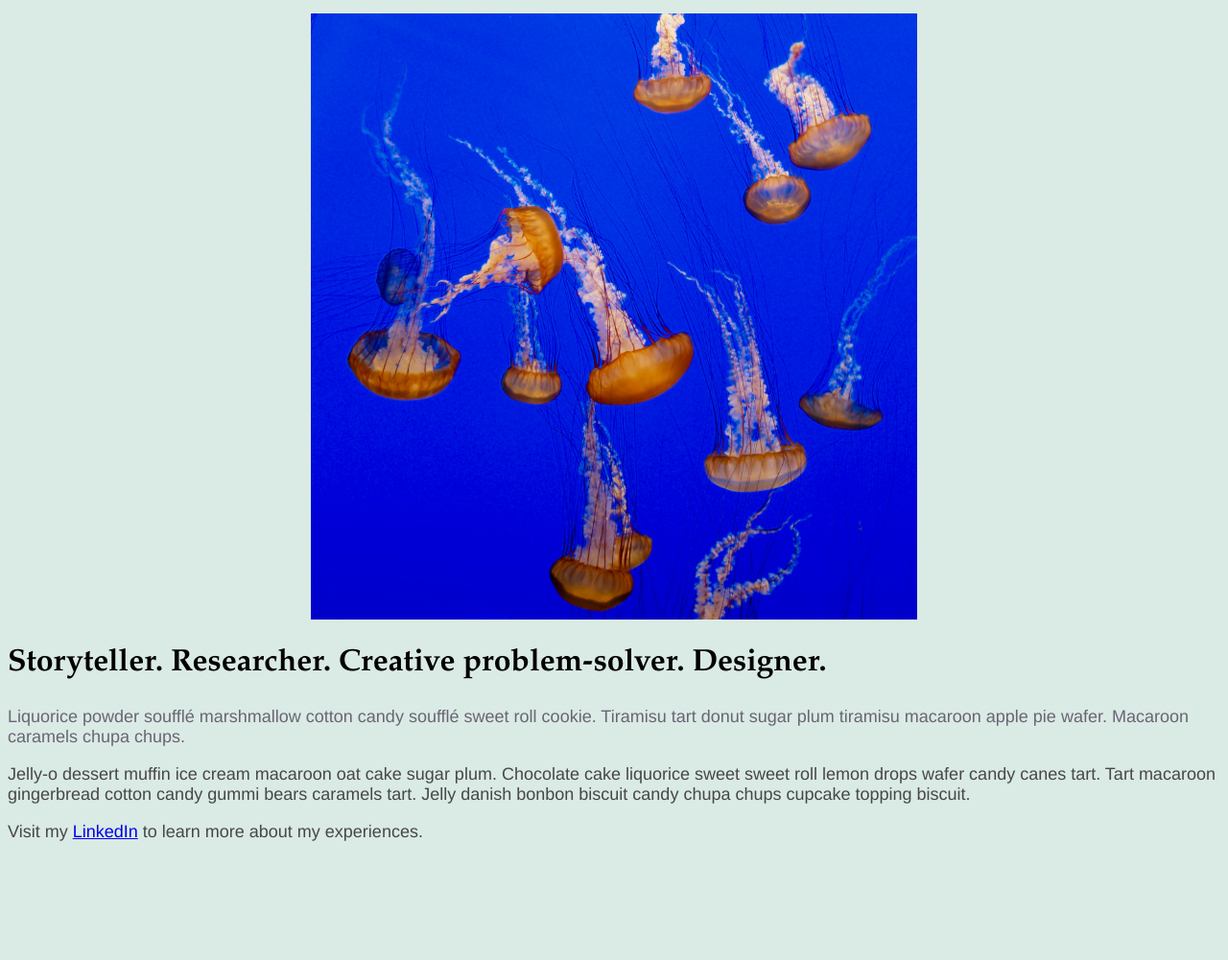
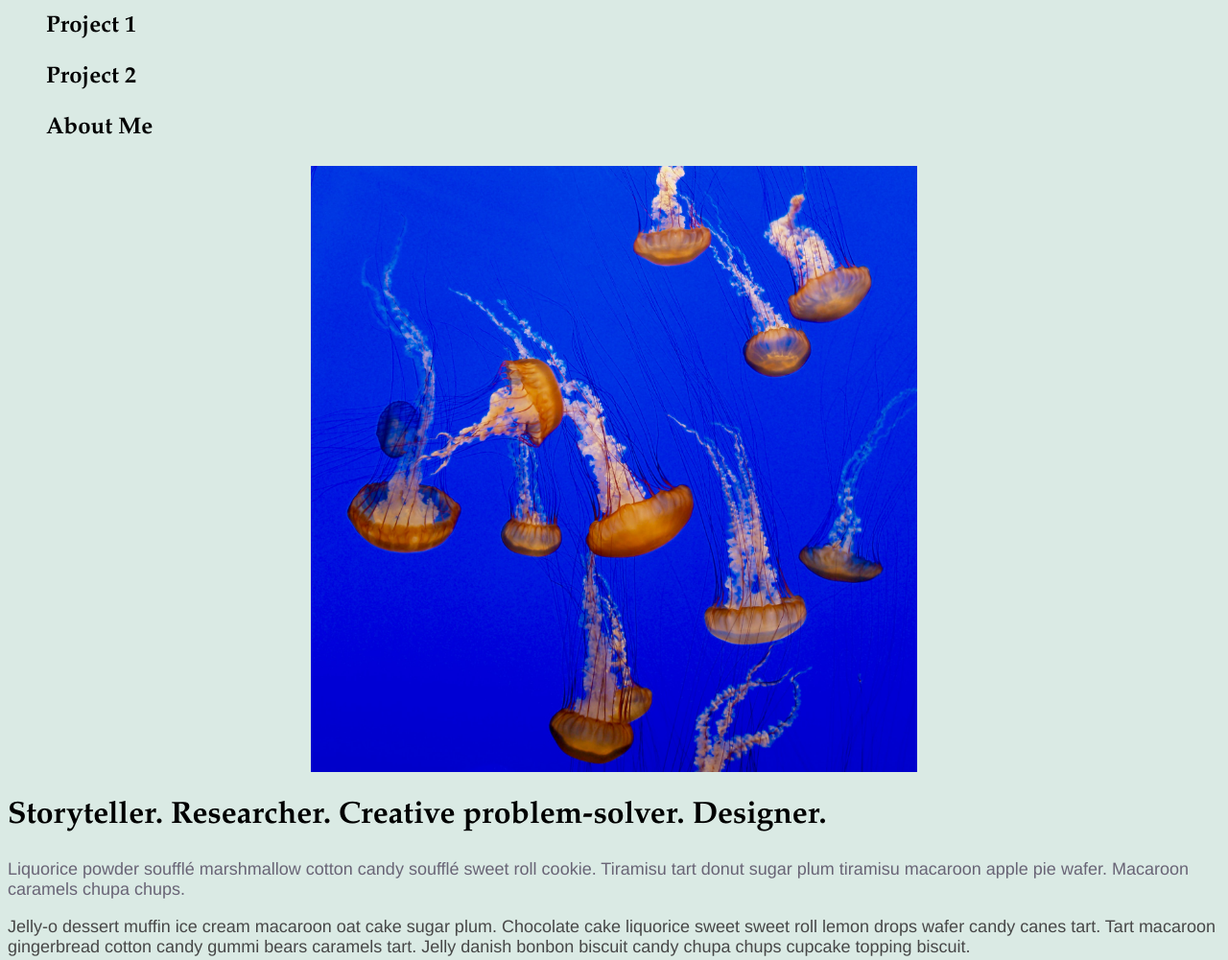
Before and after one commit to MichelleQuirk/QuirkyUX, a plain HTML site: page index.html in a window 1280 px wide. Shown: the part 120-1121 px from the top of the page at 96% size. Before the commit the page ends 1016 px from the top, so only its background shows below. Drawn offline with Linux system fonts and the light colour scheme.

Commit message:
added main, section

```diff
--- a/index.html
+++ b/index.html
@@ -7,12 +7,45 @@
     <link href="style.css" rel="stylesheet" type="text/css" />
   </head>
   <body>
+    <script src="script.js"></script>
     <h1>Quirky UX</h1>
+
+    <header>
+      <nav>
+        <ul>Project 1</ul>
+        <ul>Project 2</ul>
+        <ul>About Me</ul>
+      </nav>
+      </header>
+
+    <main>
+      <section>
+        <article>
+        </article>
+      </section>
+    </main>
+
+    <main>
+      <section>
+        <p><img src="images/jellyfish.jpg" alt="jellyfish floating in dark blue waters"></p>
+
+        <h2>Storyteller. Researcher. Creative problem-solver. Designer.</h2>
+
+        <p class="outcome">Liquorice powder soufflé marshmallow cotton candy soufflé sweet roll cookie. Tiramisu tart donut sugar plum tiramisu macaroon apple pie wafer. Macaroon caramels chupa chups.</p>
+
+        <p>Jelly-o dessert muffin ice cream macaroon oat cake sugar plum. Chocolate cake liquorice sweet sweet roll lemon drops wafer candy canes tart. Tart macaroon gingerbread cotton candy gummi bears caramels tart. Jelly danish bonbon biscuit candy chupa chups cupcake topping biscuit.</p>
+      </section>
+    </main>
+
     <p><img src="images/jellyfish.jpg" alt="jellyfish floating in dark blue waters"></p>
+
     <h2>Storyteller. Researcher. Creative problem-solver. Designer.</h2>
     <script src="script.js"></script>
+
     <p class="outcome">Liquorice powder soufflé marshmallow cotton candy soufflé sweet roll cookie. Tiramisu tart donut sugar plum tiramisu macaroon apple pie wafer. Macaroon caramels chupa chups.</p>
+
     <p>Jelly-o dessert muffin ice cream macaroon oat cake sugar plum. Chocolate cake liquorice sweet sweet roll lemon drops wafer candy canes tart. Tart macaroon gingerbread cotton candy gummi bears caramels tart. Jelly danish bonbon biscuit candy chupa chups cupcake topping biscuit.</p>
+
     <p>Visit my <a href="https://www.linkedin.com/in/michellequirk/">LinkedIn</a> to learn more about my experiences.</p>
   </body>
 </html>
--- a/style.css
+++ b/style.css
@@ -31,3 +31,14 @@ img {
 body {
   background-color: #daeae4;
   }
+
+ul {
+  color: black;
+  font-family: Garamond;
+  font-size: 24px;
+  font-weight: bold;
+}
+
+/*-
+comment
+-*/
```
